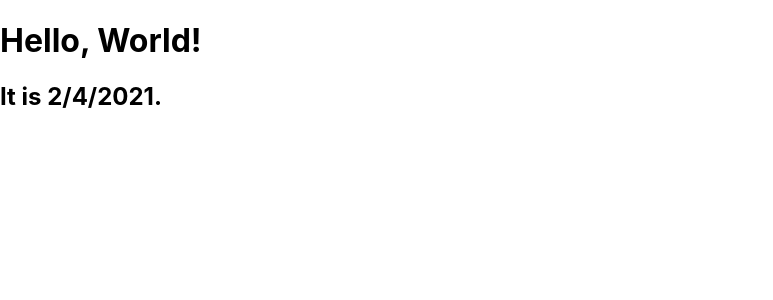
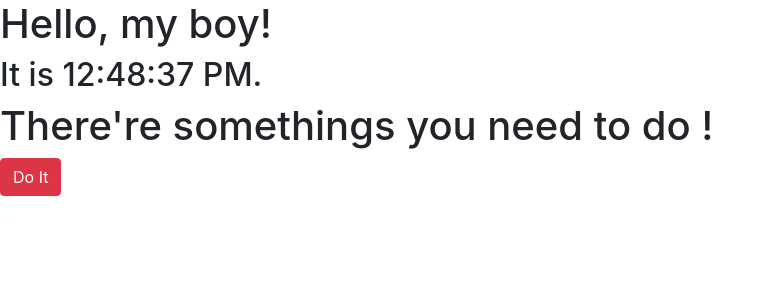
Before and after one commit to buithanhnhan76/to-do-app, a React (Create React App) app: page / in a window 1280 px wide. Shown: the top 300 px of the page, without its empty margins (0-773 px from the left). Built offline with nearby package versions, Linux system fonts and the light colour scheme.

Commit message:
some new features ...

```diff
--- a/package.json
+++ b/package.json
@@ -6,6 +6,7 @@
     "@testing-library/jest-dom": "^5.11.6",
     "@testing-library/react": "^11.2.2",
     "@testing-library/user-event": "^12.6.0",
+    "bootstrap": "^4.6.0",
     "react": "^17.0.1",
     "react-dom": "^17.0.1",
     "react-scripts": "4.0.1",
--- a/src/App.js
+++ b/src/App.js
@@ -1,13 +1,34 @@
 import './App.css';
-import React, { Component } from 'react';
+import React, {Component} from 'react';
 import Clock from './Components/Clock';
+import Note from './Components/Note';
+import Button from './Components/Button';
 
-function App  (){
-  return (
+class App extends Component {
+  state = {
+    learn: [
+    " Reactjs: Lists and Keys",
+    " Html: need improved",
+    " Css: need improve",
+    " javascript: need improve"
+    ],
+    willPower:false,
+  };
+
+  handleClick(){
+    this.setState({willPower: !this.state.willPower});
+  }
+
+  render () {
+    let {learn,willPower} = this.state;
+    return (
     <div>
         <Clock />
+        <Note tasks = {learn} doIt={willPower}/>
+        <Button doIt={willPower} onClickChange={() => this.handleClick()}/>
     </div>
-  )
-}
+  );
+  }
+};
 
 export default App;
--- /dev/null
+++ b/src/Components/Button.jsx
@@ -0,0 +1,22 @@
+import React, { Component } from 'react';
+
+class Button extends Component {
+
+    getClass(doIt){
+        if(doIt)
+            return "btn btn-success";
+        return "btn btn-danger";
+    };
+
+
+    render() {
+        let {doIt} = this.props;
+        return (
+
+            <button onClick={this.props.onClickChange} className={this.getClass(doIt)}
+            type="button">{ doIt === false ? "Do It" : " GIVE 100 % "}</button>
+         );
+    }
+}
+
+export default Button;
--- a/src/Components/Clock.jsx
+++ b/src/Components/Clock.jsx
@@ -8,6 +8,14 @@ class Clock extends Component{
       this.state = {date: new Date()};
     };
 
+    componentDidMount(){
+      this.timerID = setInterval(() => this.tick(),1000);
+    };
+
+    componentWillUnmount(){
+      clearInterval(this.timerID);
+    };
+
     tick(){
       this.setState({date: new Date()});
     };
@@ -15,8 +23,8 @@ class Clock extends Component{
     render(){
       return (
         <div>
-          <h1>Hello, World!</h1>
-          <h2>It is {this.state.date.toLocaleDateString()}. </h2>
+          <h1>Hello, my boy!</h1>
+          <h2>It is {this.state.date.toLocaleTimeString()}. </h2>
         </div>
       )
     };
--- /dev/null
+++ b/src/Components/Note.jsx
@@ -0,0 +1,23 @@
+import React, { Component } from 'react';
+
+class Note extends Component {
+    render() {
+        let {doIt} = this.props;
+        return (
+            (doIt) ?
+            <div>
+                <h1>This Is Your Tasks Today !</h1>
+                <ul>
+                    {this.props.tasks.map(task =>
+                    <li key={task}>{task}</li>
+                    )}
+                </ul>
+            </div>  :
+            <div>
+                    <h1>There're somethings you need to do !</h1>
+            </div>
+         );
+    }
+}
+
+export default Note;
--- a/src/index.js
+++ b/src/index.js
@@ -1,8 +1,9 @@
-import React,{Component} from 'react';
-import ReactDOM, { render } from 'react-dom';
+import React from 'react';
+import ReactDOM from 'react-dom';
 import './index.css';
 import reportWebVitals from './reportWebVitals';
 import App from './App';
+import 'bootstrap/dist/css/bootstrap.css';
 
 ReactDOM.render(
   <App />,
```
Also changed, not shown: 2 other files (tests, documents, lock files or other folders).
